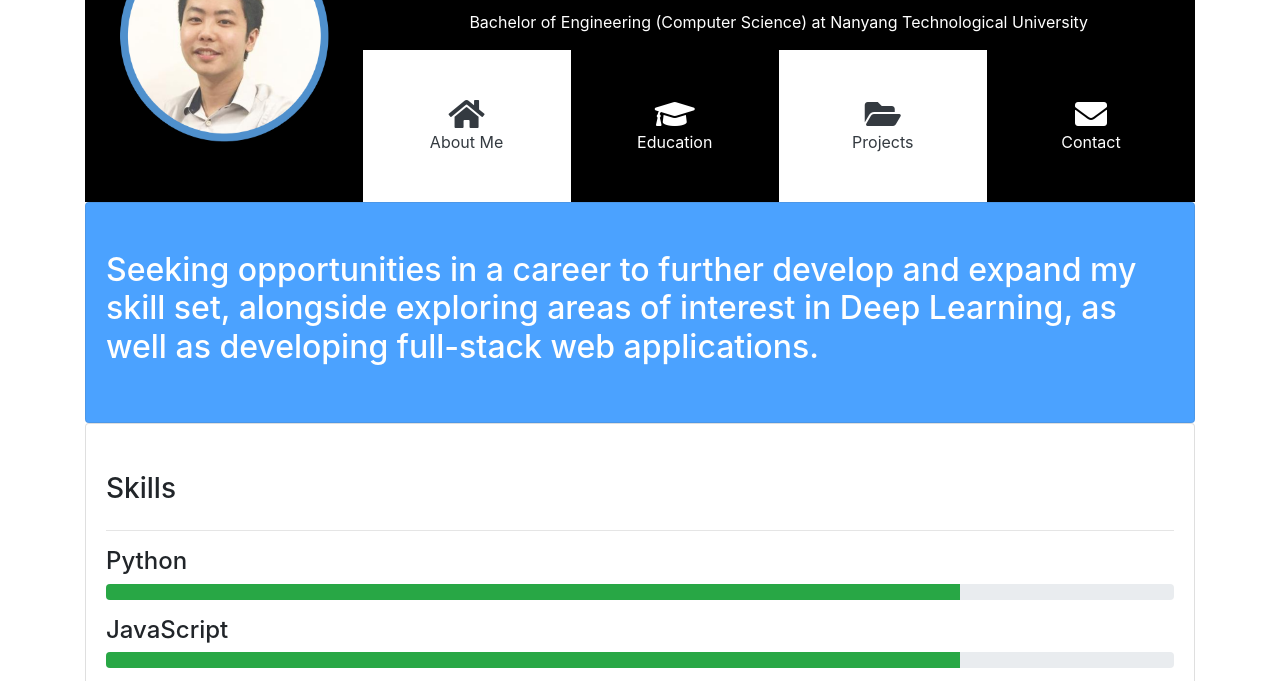
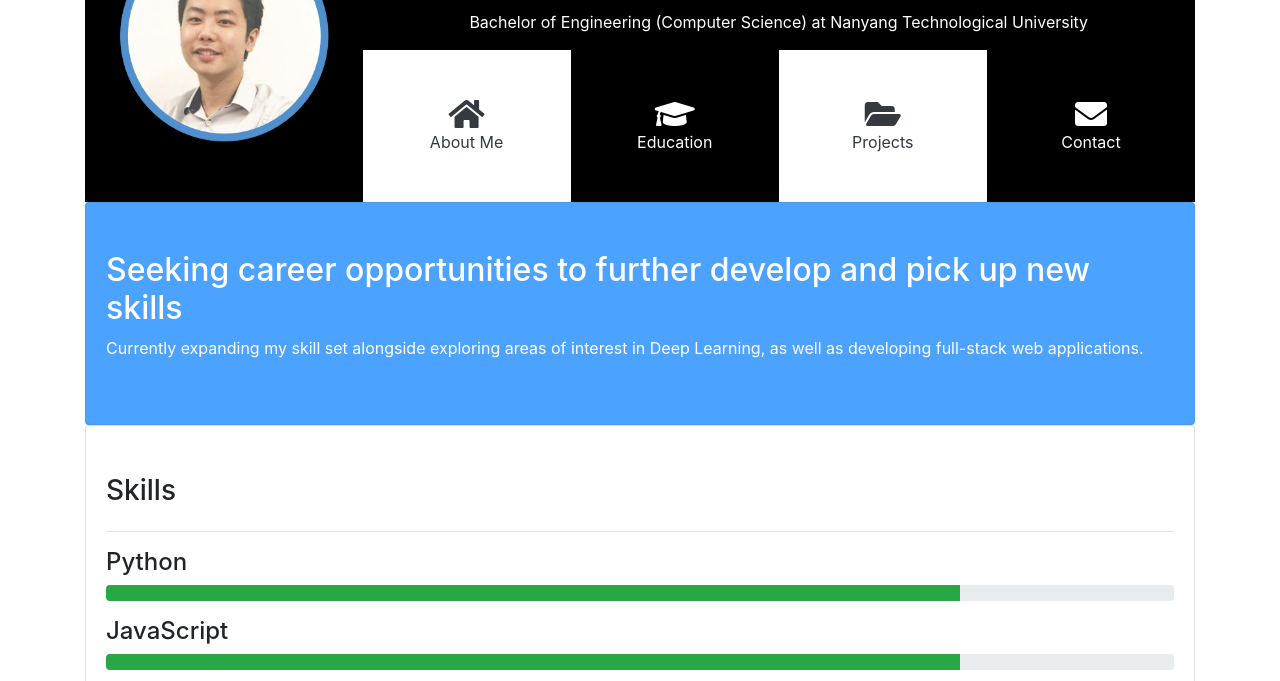
Before and after one commit to nigelawj/nigelawj.github.io, a plain HTML site: page index.html in a window 1280 px wide. Shown: the part 118-799 px from the top of the page. Drawn offline with nearby package versions, Linux system fonts and the light colour scheme; some packages are replaced by stand-ins of ours; a script that the page names is missing.

Commit message:
reverted format and additional minor edit on opportunities sought

```diff
--- a/index.html
+++ b/index.html
@@ -69,7 +69,8 @@
     <!-- SKILLS -->
     <div id="about-me" class="collapse show">
       <div class="card card-body bg-primary text-white py-5">
-        <h2>Seeking opportunities in a career to further develop and expand my skill set, alongside exploring areas of interest in Deep Learning, as well as developing full-stack web applications.</h2>
+        <h2>Seeking career opportunities to further develop and pick up new skills</h2>
+        <p>Currently expanding my skill set alongside exploring areas of interest in Deep Learning, as well as developing full-stack web applications.</p>
       </div>
 
       <div class="card card-body py-5">
@@ -128,7 +129,7 @@
       <div class="card card-body bg-primary text-white py-5">
         <h2>Education</h2>
         <div class="d-flex flex-row justify-content-between align-items-center">
-          <p class="bold mr-auto">Bachelor of Engineering (Computer Science): 2017-Present (Expected May 2021)</p>
+          <p class="bold mr-auto">Bachelor of Engineering (Computer Science): 2017-Present (Expected 2021)</p>
           <p class="lead">CGPA: 4.44</p>
         </div>
       </div>
```
